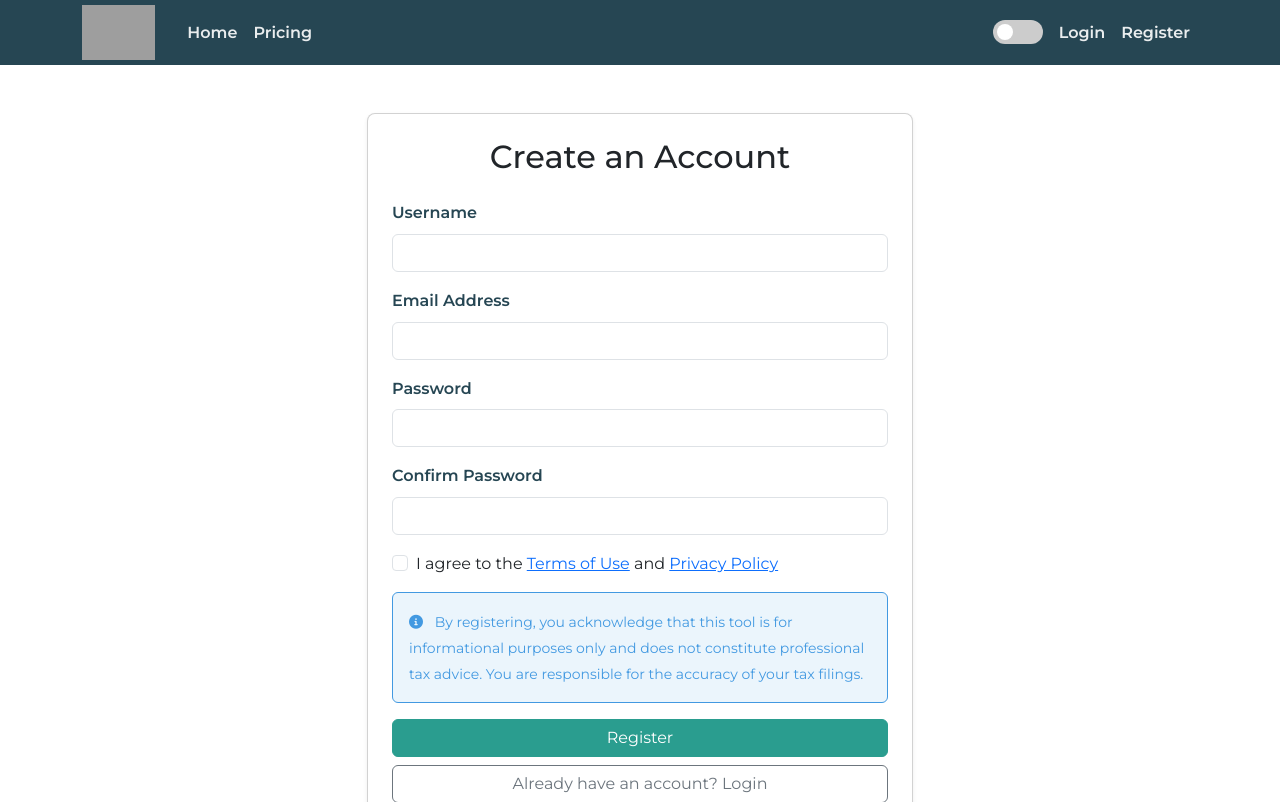
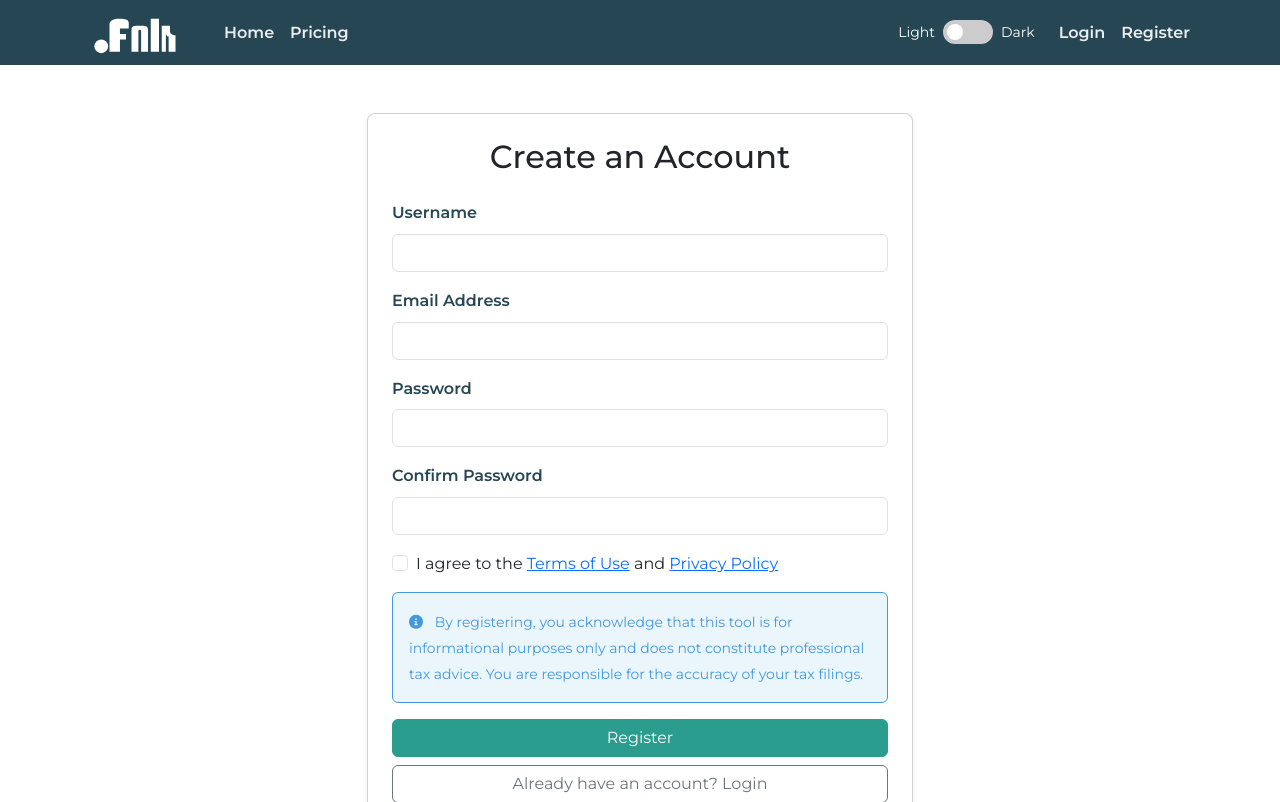
Before and after one commit to oprimenyc/usefylr, a Flask app: page /auth/register in a window 1280 px wide. Shown: the top 802 px of the page. Run offline with Flask 3, Linux system fonts and the light colour scheme; grey boxes are pictures that could not be loaded.

Commit message:
Update the website logo and improve the dark/light mode toggle appearance
Replaces the header logo .png with an .svg and improves dark/light mode toggle in `templates/layout.html`.

Replit-Commit-Author: Agent
Replit-Commit-Session-Id: a21e5c42-3fee-4533-b659-a8c62e3227fc
Replit-Commit-Screenshot-Url: https://storage.googleapis.com/screenshot-production-us-central1/a28ca967-8f17-4c06-8501-e3cd15f9ef82/099e548d-c77b-48b9-9eb8-a7e33772776a.jpg

```diff
--- a/templates/layout.html
+++ b/templates/layout.html
@@ -28,7 +28,7 @@
     <nav class="navbar navbar-expand-lg navbar-dark bg-primary sticky-top">
         <div class="container">
             <a class="navbar-brand" href="{{ url_for('main.index') }}">
-                <img src="{{ url_for('static', filename='img/fylr-logo-white-official.png') }}" alt=".fylr | Tap. File. Done." height="55" class="me-2" style="margin-top: -8px; margin-bottom: -8px;">
+                <img src="{{ url_for('static', filename='img/fylr-logo-white-official.svg') }}" alt=".fylr | Tap. File. Done." height="55" class="me-2" style="margin-top: -8px; margin-bottom: -8px;">
             </a>
             <button class="navbar-toggler" type="button" data-bs-toggle="collapse" data-bs-target="#navbarNav">
                 <span class="navbar-toggler-icon"></span>
@@ -58,12 +58,14 @@
                     {% endif %}
                 </ul>
                 <ul class="navbar-nav">
-                    <li class="nav-item me-2">
-                        <div class="theme-switch-wrapper mt-2">
+                    <li class="nav-item me-3">
+                        <div class="theme-switch-wrapper d-flex align-items-center mt-2">
+                            <span class="me-2 text-white small">Light</span>
                             <label class="theme-switch" for="theme-toggle">
                                 <input type="checkbox" id="theme-toggle" />
                                 <span class="slider"></span>
                             </label>
+                            <span class="ms-2 text-white small">Dark</span>
                         </div>
                     </li>
                     {% if current_user.is_authenticated %}
```
